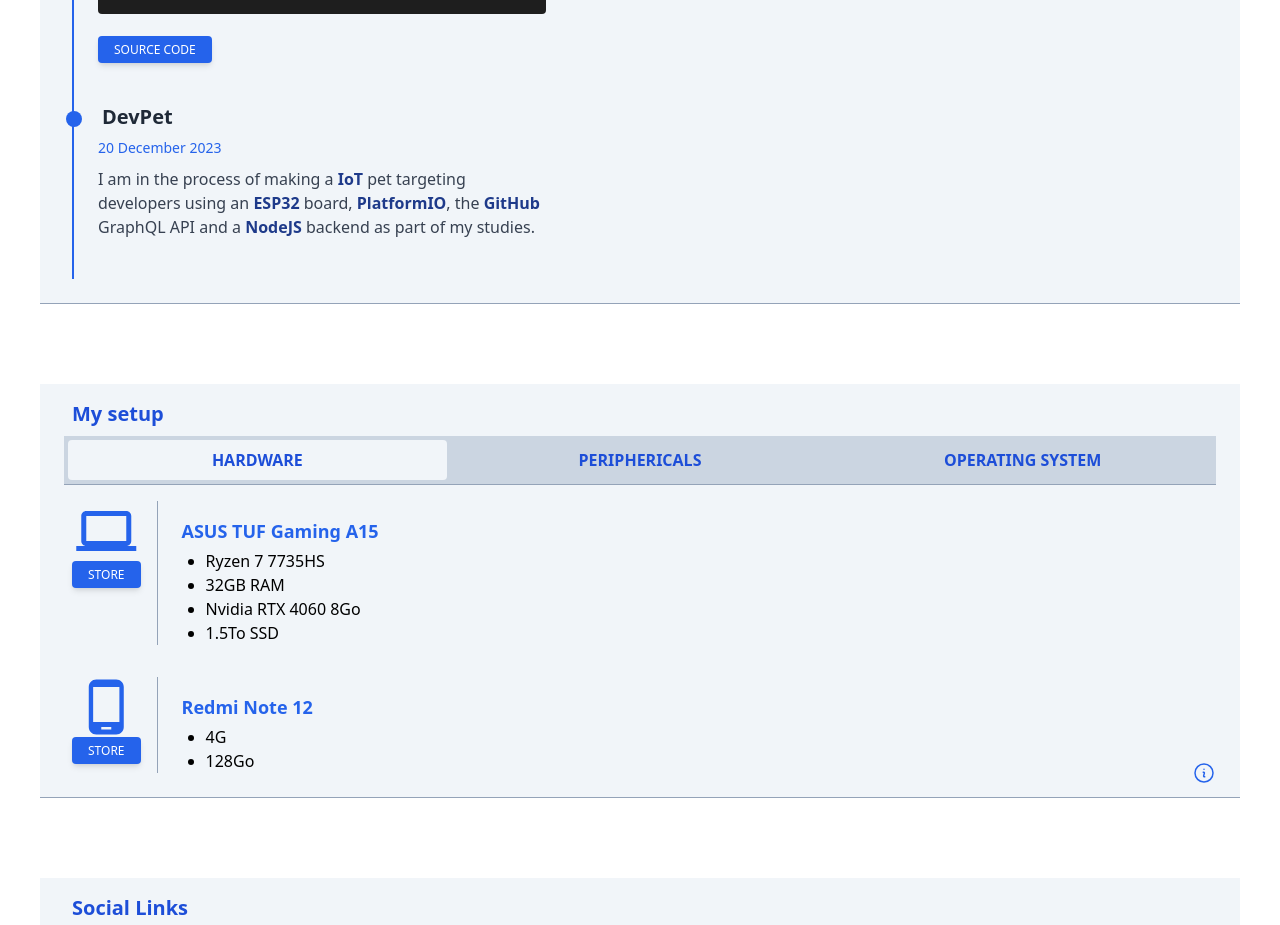
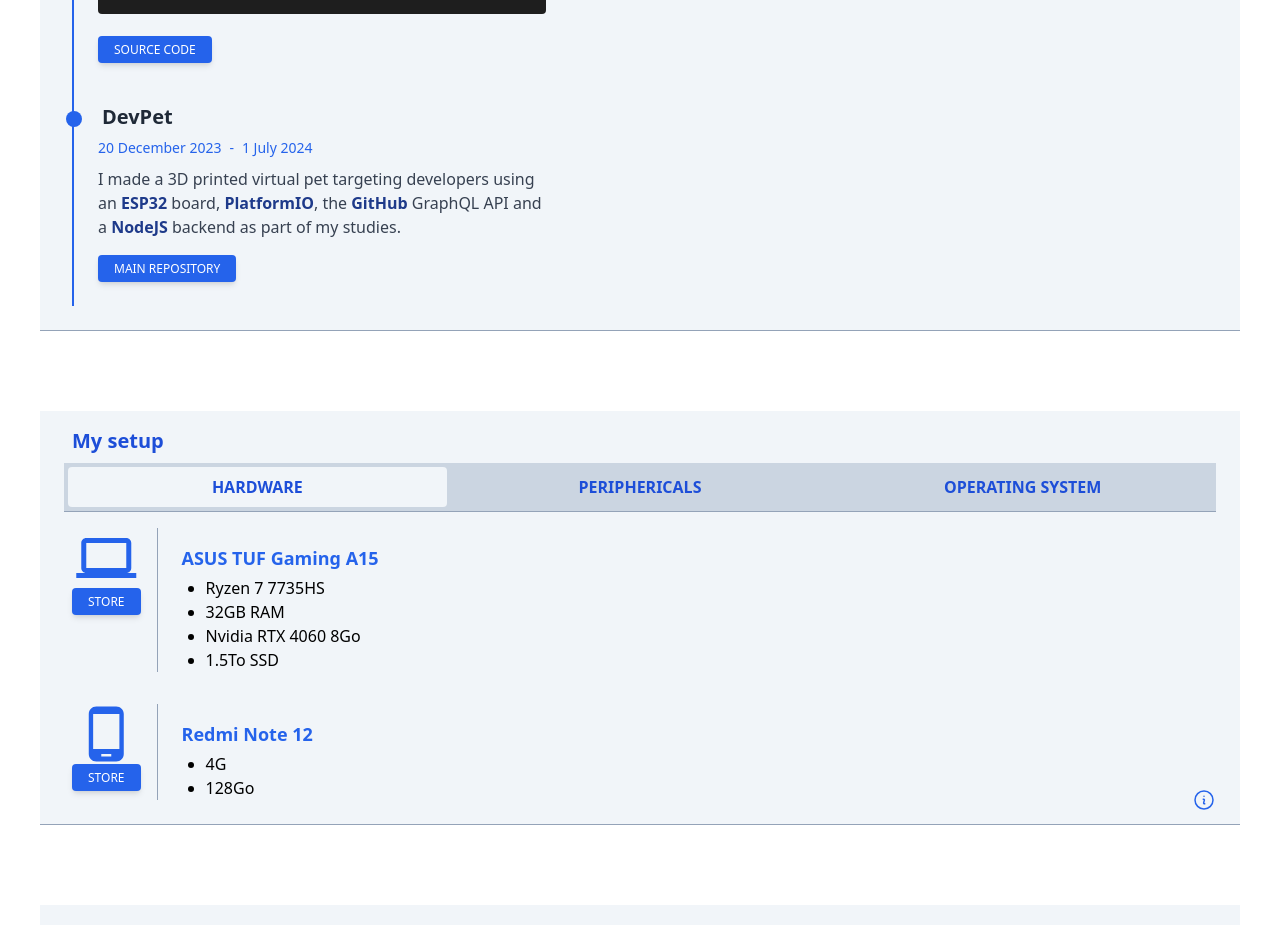
Before and after one commit to AFCMS/AFCMS.github.io, a React (Vite) app: page / in a window 1280 px wide. Shown: the part 5460-6385 px from the top of the page. Built offline with nearby package versions, Linux system fonts and the light colour scheme.

Commit message:
Update DevPet infos

```diff
--- a/src/components/ProjectsSection/index.tsx
+++ b/src/components/ProjectsSection/index.tsx
@@ -174,11 +174,12 @@ const ProjectsSection = (props: { setCurrentImage: React.Dispatch<React.SetState
 					<ProjectItem
 						title="DevPet"
 						desc={[
-							"I am in the process of making a **IoT** pet targeting developers using an **ESP32** board, **PlatformIO**, the **GitHub** GraphQL API and a **NodeJS** backend as part of my studies.",
+							"I made a 3D printed virtual pet targeting developers using an **ESP32** board, **PlatformIO**, the **GitHub** GraphQL API and a **NodeJS** backend as part of my studies.",
 						]}
-						dates={[new Date(2023, 11, 20)]}
+						dates={[new Date(2023, 11, 20), new Date(2024, 6, 1)]}
 						content={[]}
 						setCurrentImage={props.setCurrentImage}
+						links={[["Main Repository", "https://github.com/AFCMS/devpet_meta"]]}
 					/>
 				</ol>
 			</div>
```
